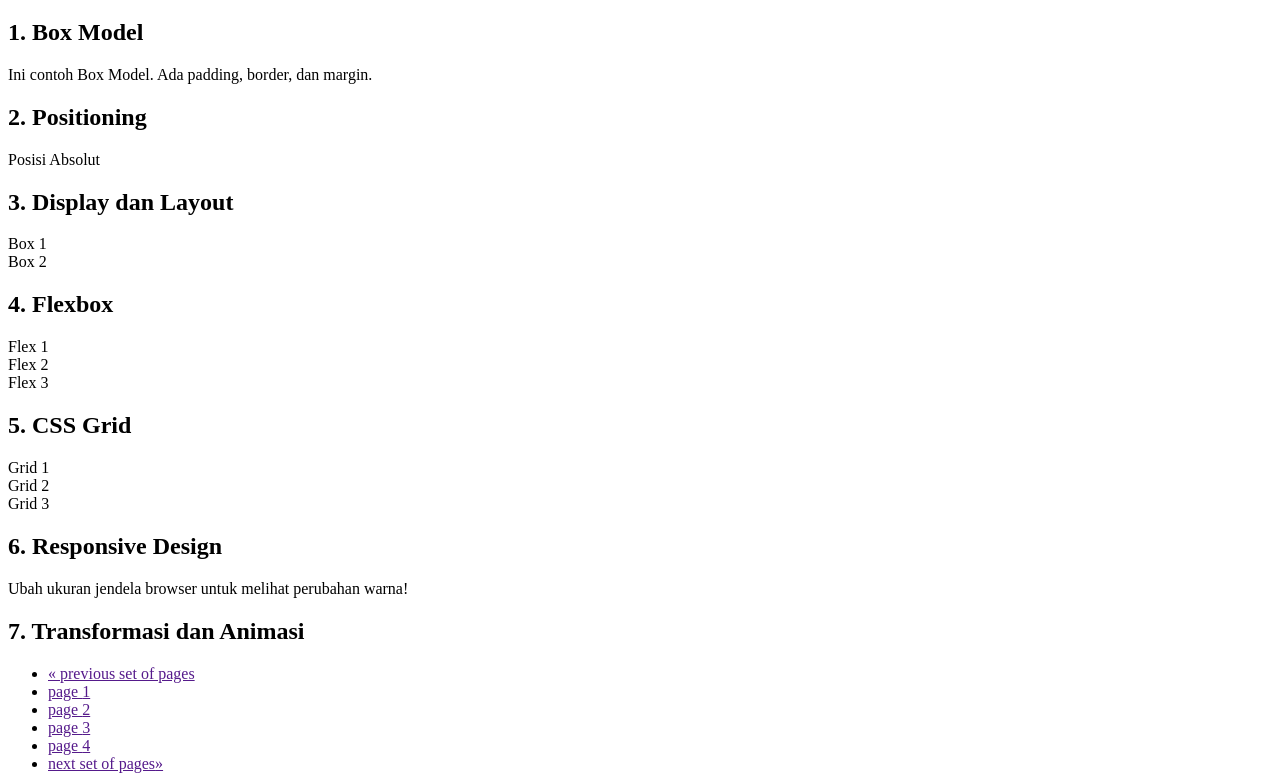
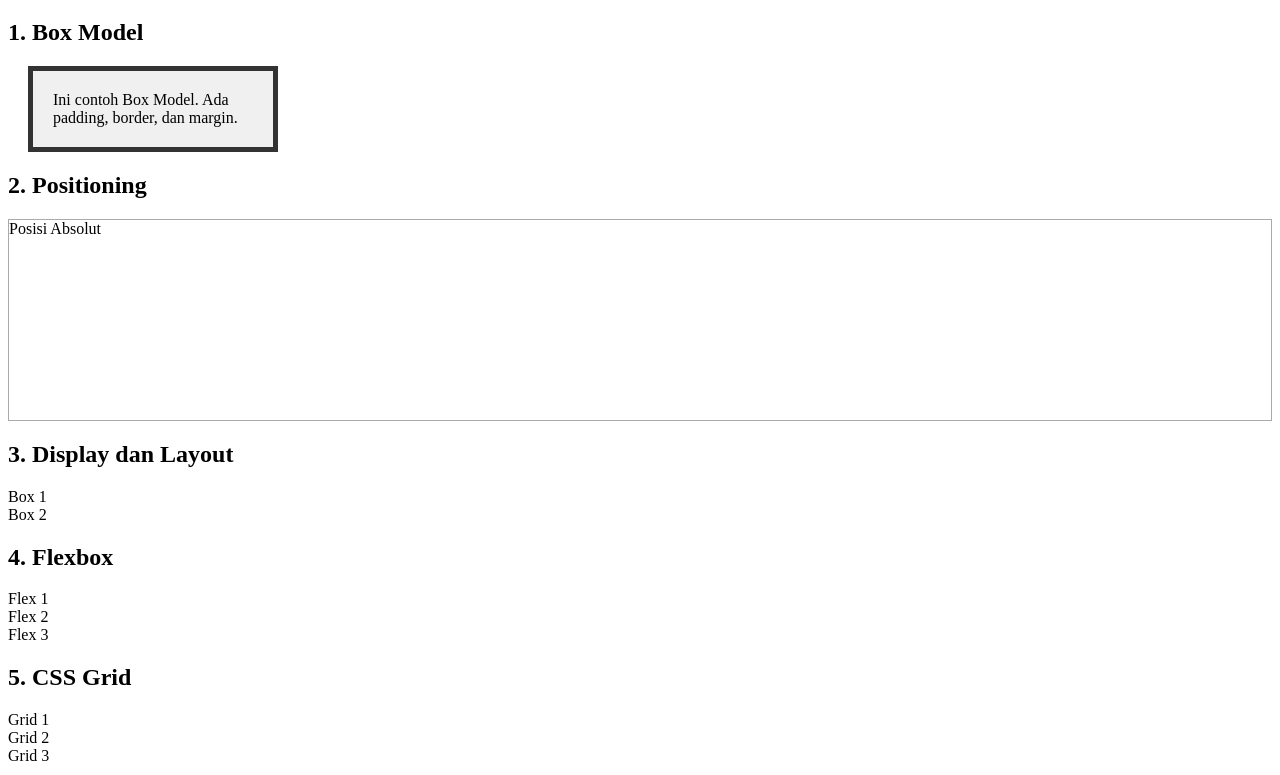
Before and after one commit to ekhsa/1124160176-PERT-10, a plain HTML site: page index.html in a window 1280 px wide. Shown: the part 61-836 px from the top of the page. Drawn offline with Linux system fonts and the light colour scheme.

Commit message:
POSITIONING

```diff
--- a/index.html
+++ b/index.html
@@ -5,7 +5,20 @@
   <meta name="viewport" content="width=device-width, initial-scale=1">
   <title>CSS Contoh</title>
   <style>
-
+ /* ### BOX MODEL ### */
+    .box-model {
+      width: 200px; /* Lebar konten */
+      padding: 20px; /* Ruang dalam elemen */
+      border: 5px solid #333; /* Garis tepi */
+      margin: 20px; /* Jarak luar antar elemen */
+      background-color: #f0f0f0; /* Warna latar */
+    }
+     /* ### POSITIONING ### */
+    .positioning-container {
+      position: relative; /* Referensi untuk elemen yang posisinya absolut */
+      height: 200px;
+      border: 1px solid #aaa;
+    }
   </style>
 </head>
 <body>
```
